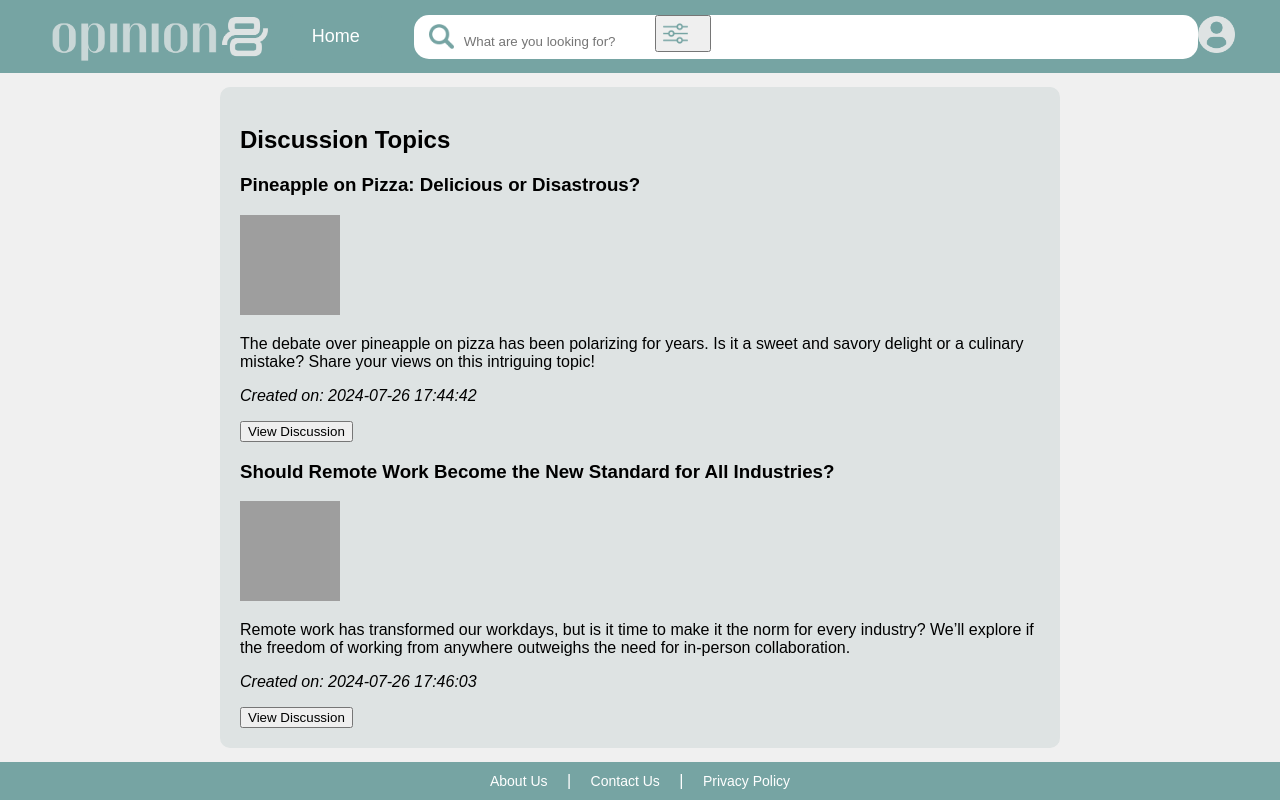
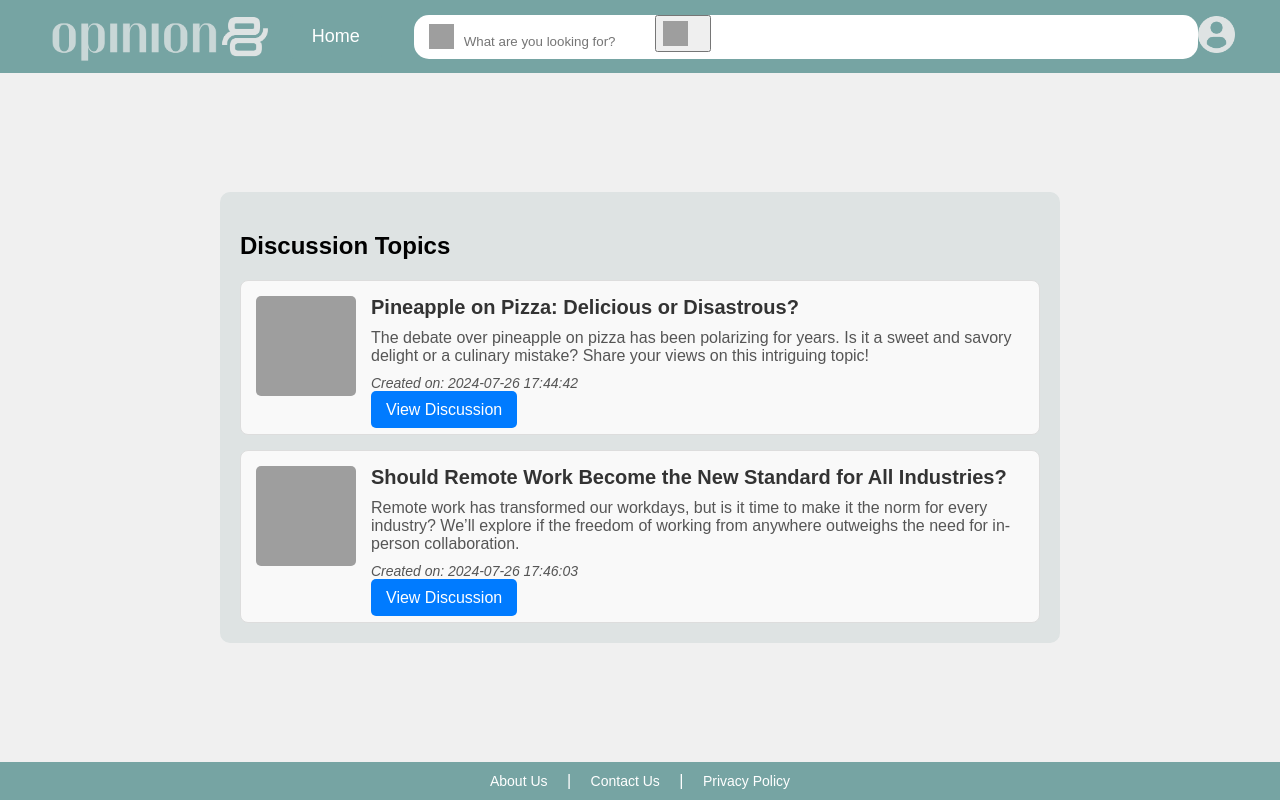
Before and after one commit to nicole-buere/opinion8, a PHP site: page /homepage.php in a window 1280 px wide. Run offline with PHP 8.4, Linux system fonts and the light colour scheme; data comes from the database, SQL or seed files in the repository; data that the repository does not hold is empty; grey boxes are pictures that could not be loaded.

Commit message:
homepage

```diff
--- a/views/homepage.php
+++ b/views/homepage.php
@@ -1,4 +1,3 @@
-<!-- homepage.php -->
 <!DOCTYPE html>
 <html>
 <head>
@@ -7,6 +6,55 @@
     <link rel="stylesheet" href="../css/header.css">
     <link rel="stylesheet" href="../css/engagement_analytics.css">
     <link rel="stylesheet" href="../css/footer.css">
+    <style>
+        .discussion-container {
+            display: flex;
+            flex-direction: column;
+            gap: 15px;
+        }
+        .discussion {
+            border: 1px solid #ddd;
+            border-radius: 8px;
+            padding: 15px;
+            background-color: #f9f9f9;
+            display: flex;
+            gap: 15px;
+        }
+        .discussion img {
+            width: 100px;
+            height: 100px;
+            object-fit: cover;
+            border-radius: 5px;
+        }
+        .discussion-content {
+            flex: 1;
+        }
+        .discussion h3 {
+            font-size: 20px;
+            margin: 0;
+            color: #333;
+        }
+        .discussion p {
+            margin: 10px 0;
+            color: #555;
+        }
+        .discussion-date {
+            color: #777;
+            font-size: 14px;
+        }
+        .view-discussion {
+            background-color: #007bff;
+            color: #fff;
+            border: none;
+            padding: 10px 15px;
+            border-radius: 5px;
+            cursor: pointer;
+            text-decoration: none;
+        }
+        .view-discussion:hover {
+            background-color: #0056b3;
+        }
+    </style>
 </head>
 <body>
     <div class="header">
@@ -14,11 +62,11 @@
         <a href="../views/homepage.php" class="button primary">Home</a>
         <div class="search-container">
             <div class="search-bar-wrapper">
-                <img src="../assets/search icon.png" alt="search icon" class="search-icon">
+                <img src="../assets/search_icon.png" alt="search icon" class="search-icon">
                 <form action="search_discussions.php" method="GET">
                     <input type="text" name="query" placeholder="What are you looking for?" class="search-bar">
                     <button type="submit" class="search-link">
-                        <img src="../assets/advance search filter.png" alt="filter-icon" class="filter-icon">
+                        <img src="../assets/advance_search_filter.png" alt="filter-icon" class="filter-icon">
                     </button>
                 </form>
             </div>
@@ -37,89 +85,13 @@
 
     <div class="timeline-box">
         <div class="content">
+            <!-- Other content like posts can be fetched and displayed here -->
+
+            <h2>Discussion Topics</h2>
+            <div class="discussion-container">
                 <?php
                 include('../includes/db.php');
 
-            $query = "SELECT * FROM content ORDER BY date DESC";
-            $result = $conn->query($query);
-
-            if ($result->num_rows > 0):
-                while ($row = $result->fetch_assoc()):
-                    $postId = $row['id'];
-                    $commentsQuery = "SELECT COUNT(*) AS comments_count FROM comments WHERE post_id = ?";
-                    $likesQuery = "SELECT COUNT(*) AS likes_count FROM likes WHERE post_id = ?";
-                    $pollsQuery = "SELECT COUNT(*) AS polls_count FROM poll_responses WHERE post_id = ?";
-
-                    $commentsStmt = $conn->prepare($commentsQuery);
-                    $likesStmt = $conn->prepare($likesQuery);
-                    $pollsStmt = $conn->prepare($pollsQuery);
-
-                    $commentsStmt->bind_param('i', $postId);
-                    $likesStmt->bind_param('i', $postId);
-                    $pollsStmt->bind_param('i', $postId);
-
-                    $commentsStmt->execute();
-                    $likesStmt->execute();
-                    $pollsStmt->execute();
-
-                    $commentsResult = $commentsStmt->get_result()->fetch_assoc();
-                    $likesResult = $likesStmt->get_result()->fetch_assoc();
-                    $pollsResult = $pollsStmt->get_result()->fetch_assoc();
-
-                    $commentsCount = $commentsResult['comments_count'];
-                    $likesCount = $likesResult['likes_count'];
-                    $pollsCount = $pollsResult['polls_count'];
-            ?>
-
-                <div class="post">
-                    <h3><?php echo htmlspecialchars($row['topic']); ?></h3>
-                    <p>Date: <?php echo htmlspecialchars($row['date']); ?></p>
-                    <p>Type: <?php echo htmlspecialchars($row['type']); ?></p>
-                    <p><?php echo nl2br(htmlspecialchars($row['content'])); ?></p>
-                    <?php if ($row['type'] === 'poll'): ?>
-                        <div class="poll-options">
-                            <?php
-                            $poll_id = $row['id'];
-                            $poll_query = "SELECT * FROM poll_options WHERE poll_id = ?";
-                            $poll_stmt = $conn->prepare($poll_query);
-                            $poll_stmt->bind_param("i", $poll_id);
-                            $poll_stmt->execute();
-                            $poll_result = $poll_stmt->get_result();
-
-                            while ($poll_option = $poll_result->fetch_assoc()):
-                            ?>
-                                <div class="poll-option">
-                                    <input type="radio" name="poll_<?php echo $poll_id; ?>" value="<?php echo $poll_option['id']; ?>" id="poll_option_<?php echo $poll_option['id']; ?>">
-                                    <label for="poll_option_<?php echo $poll_option['id']; ?>"><?php echo htmlspecialchars($poll_option['option_text']); ?></label>
-                                </div>
-                            <?php endwhile; ?>
-                            <button class="vote-button" data-poll-id="<?php echo $poll_id; ?>">Vote</button>
-                        </div>
-                    <?php endif; ?>
-                    <div class="analytics-section">
-                        <h2>Engagement Overview</h2>
-                        <div class="analytics-item">
-                            <span class="analytics-label">Comments:</span>
-                            <span class="analytics-value"><?php echo $commentsCount; ?></span>
-                        </div>
-                        <div class="analytics-item">
-                            <span class="analytics-label">Likes:</span>
-                            <span class="analytics-value"><?php echo $likesCount; ?></span>
-                        </div>
-                        <div class="analytics-item">
-                            <span class="analytics-label">Poll Responses:</span>
-                            <span class="analytics-value"><?php echo $pollsCount; ?></span>
-                        </div>
-                    </div>
-                    <div class="engagement-actions">
-                        <button class="view-discussion" data-discussion-id="<?php echo $postId; ?>">View Discussion</button>
-                    </div>
-                </div>
-            <?php endwhile; ?>
-            <?php endif; ?>
-
-            <h2>Discussion Topics</h2>
-            <?php
                 $discussionQuery = "SELECT discussion_id, thumbnail, title, description, date_created FROM discussion";
                 $discussionResult = $conn->query($discussionQuery);
 
@@ -127,17 +99,20 @@
                     while ($discussion = $discussionResult->fetch_assoc()):
                 ?>
                     <div class="discussion">
+                        <img src="<?php echo htmlspecialchars($discussion['thumbnail']); ?>" alt="Thumbnail">
+                        <div class="discussion-content">
                             <h3><?php echo htmlspecialchars($discussion['title']); ?></h3>
-                    <img src="<?php echo htmlspecialchars($discussion['thumbnail']); ?>" alt="Thumbnail" width="100" height="100">
                             <p><?php echo htmlspecialchars($discussion['description']); ?></p>
-                    <p><em>Created on: <?php echo htmlspecialchars($discussion['date_created']); ?></em></p>
-                    <button class="view-discussion" data-discussion-id="<?php echo $discussion['discussion_id']; ?>">View Discussion</button>
+                            <p class="discussion-date"><em>Created on: <?php echo htmlspecialchars($discussion['date_created']); ?></em></p>
+                            <a href="view_discussion.php?discussion_id=<?php echo $discussion['discussion_id']; ?>" class="view-discussion">View Discussion</a>
+                        </div>
                     </div>
                 <?php endwhile; else: ?>
                     <p>No discussion topics available.</p>
                 <?php endif; ?>
 
                 <?php $conn->close(); ?>
+            </div>
         </div>
     </div>
 
@@ -170,20 +145,6 @@
                     window.location.href = `view_discussion.php?discussion_id=${discussionId}`;
                 });
             });
-
-            document.querySelectorAll('.vote-button').forEach(button => {
-                button.addEventListener('click', function() {
-                    const pollId = this.getAttribute('data-poll-id');
-                    const selectedOption = document.querySelector(`input[name="poll_${pollId}"]:checked`);
-                    if (selectedOption) {
-                        const optionId = selectedOption.value;
-                        // Handle the voting logic here
-                        console.log(`Voted for option ID: ${optionId} in poll ID: ${pollId}`);
-                    } else {
-                        alert("Please select an option to vote.");
-                    }
-                });
-            });
         });
     </script>
 </body>
```
Also changed, not shown: includes/fetch.html (+17 -7 lines). Lines whose indentation alone changed are shown as unchanged.
